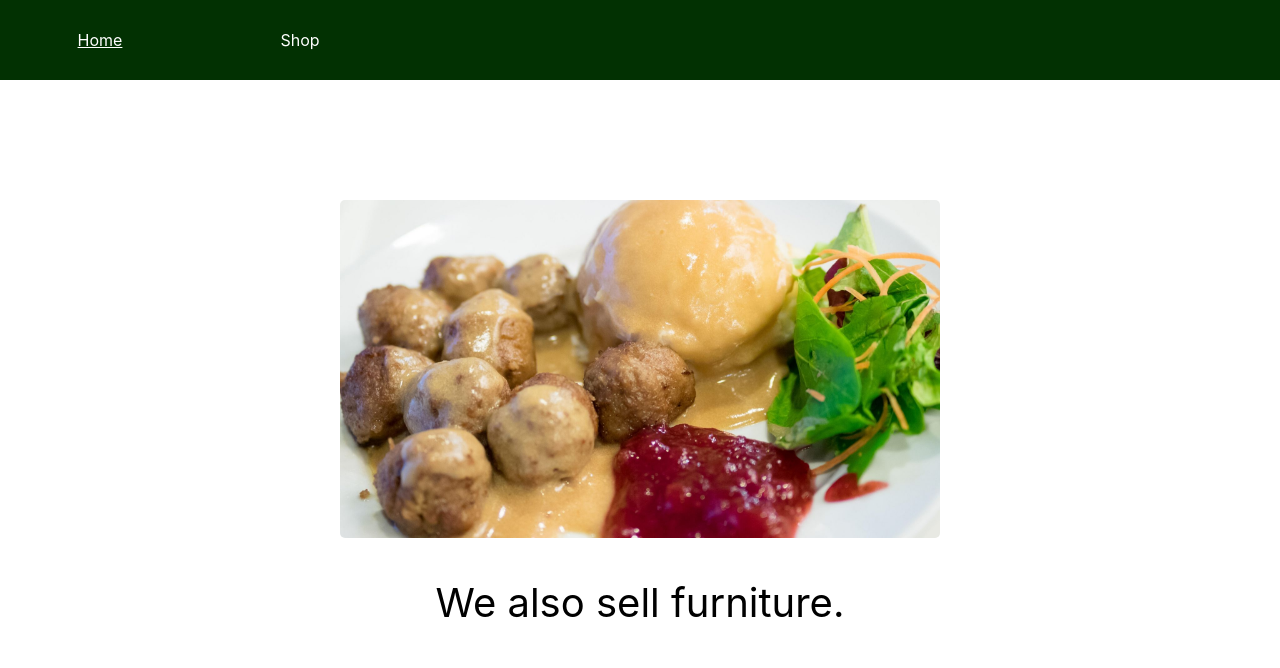
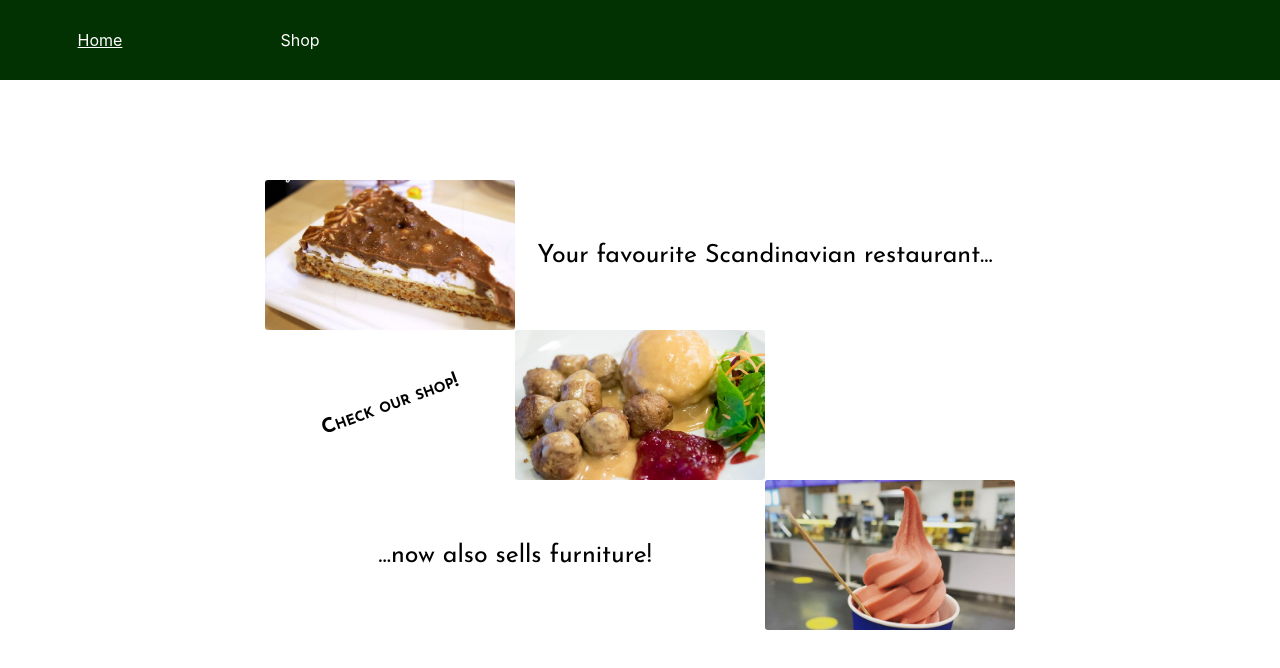
Before and after one commit to pudu87/shopping-cart, a React (Create React App) app: page / in a window 1280 px wide. Shown: the top 668 px of the page. Built offline with nearby package versions, Linux system fonts and the light colour scheme.

Commit message:
style home page

```diff
--- a/src/App.scss
+++ b/src/App.scss
@@ -1,8 +1,10 @@
+@import url('https://fonts.googleapis.com/css2?family=Josefin+Sans:wght@400;700&display=swap');
+
 $nav-height: 80px;
 $img-width: 300px;
 
 .main {
-  margin-top: $nav-height;
+  padding-top: $nav-height;
 }
 
 // NAVIGATION
@@ -34,17 +36,45 @@ nav {
 
 // HOME
 
-.home {
-  margin-top: 200px;
+.banner {
+  width: 750px;
+  margin-top: 100px;
+  margin-left: auto;
+  margin-right: auto;
   display: grid;
-  justify-content: center;
-  img {
-    width: 600px;
-    border-radius: 5px;
+  grid-template-columns: repeat(3, 250px);
+  grid-template-rows: repeat(3, 150px);
+  div[class^='image'] {
+    background-size: cover;
+    border-radius: 3px;
+  }
+  .image-2 {
+    grid-row: 2 / 3;
+    grid-column: 2 / 3;
+  }
+  .image-3 {
+    background-position: 0 -10px;
+    grid-row: 3 / 4;
+    grid-column: 3 / 4;
   }
   p {
+    align-self: center;
     text-align: center;
-    font-size: 40px;
+    font-size: 25px;
+    font-family: 'Josefin Sans', sans-serif;
+  }
+  .p-1 {
+    grid-column: 2 / 4;
+  }
+  .p-2 {
+    grid-column: 1 / 3;
+    grid-row-start: 3;
+  }
+  .p-3 {
+    transform: rotateZ(-20deg);
+    font-variant: small-caps;
+    font-size: 20px;
+    font-weight: bold;
   }
 }
 
--- a/src/components/Home.js
+++ b/src/components/Home.js
@@ -1,10 +1,33 @@
 import meatballs from '../img/meatballs.jpeg'
+import iceCream from '../img/ice-cream.jpeg'
+import daimCake from '../img/daim-cake.jpeg'
 
 function Home() {
   return (
     <section className='home'>
-      <img src={meatballs}/>
-      <p>We also sell furniture.</p>
+      <div className='banner'>
+        <div
+          className='image-1'
+          style={ { backgroundImage: `url(${daimCake})` } } >
+        </div>
+        <div
+          className='image-2'
+          style={ { backgroundImage: `url(${meatballs})` } } >
+        </div>
+        <div
+          className='image-3'
+          style={ { backgroundImage: `url(${iceCream})` } } >
+        </div>
+        <p className='p-1'>
+          Your favourite Scandinavian restaurant...
+        </p>
+        <p className='p-2'>
+          ...now also sells furniture!
+        </p>
+        <p className='p-3'>
+          Check our shop!
+        </p>
+      </div>
     </section>
   );
 }
```
Also changed, not shown: src/img/daim-cake.jpeg (added), src/img/ice-cream.jpeg (added).
